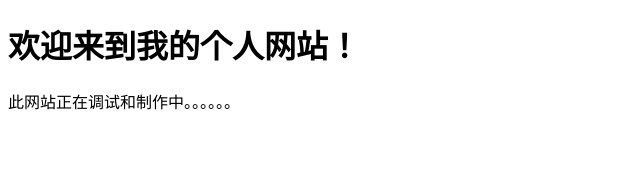
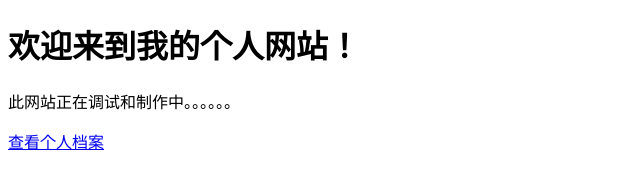
Before and after one commit to johnzeen0711/test, a plain HTML site: page index.html in a window 1280 px wide. Shown: the whole page, without its empty margins (0-640 px from the left). Drawn offline with Linux system fonts and the light colour scheme.

Commit message:
Add link to personal profile in index.html

```diff
--- a/index.html
+++ b/index.html
@@ -9,3 +9,4 @@
   <p>此网站正在调试和制作中。。。。。。</p>
 </body>
 </html>
+<a href="Personal-Profile.html">查看个人档案</a>
```
